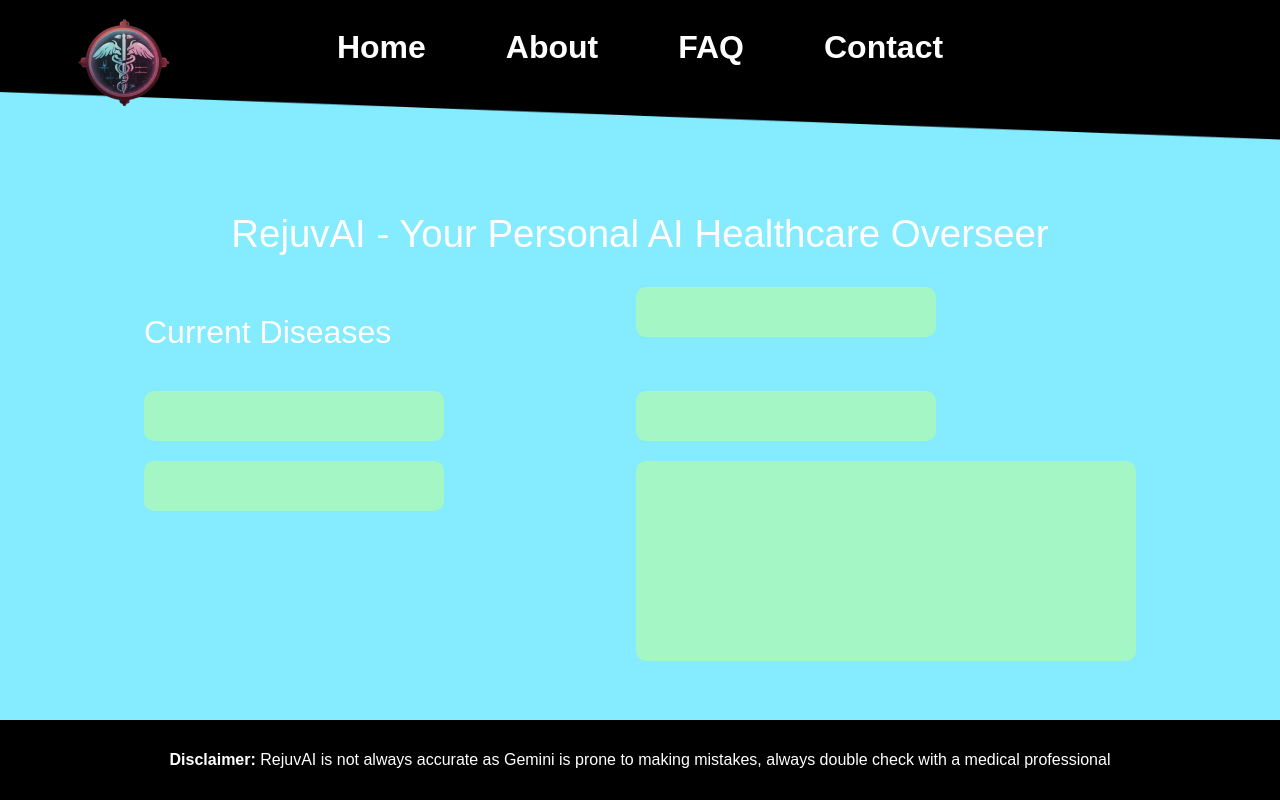
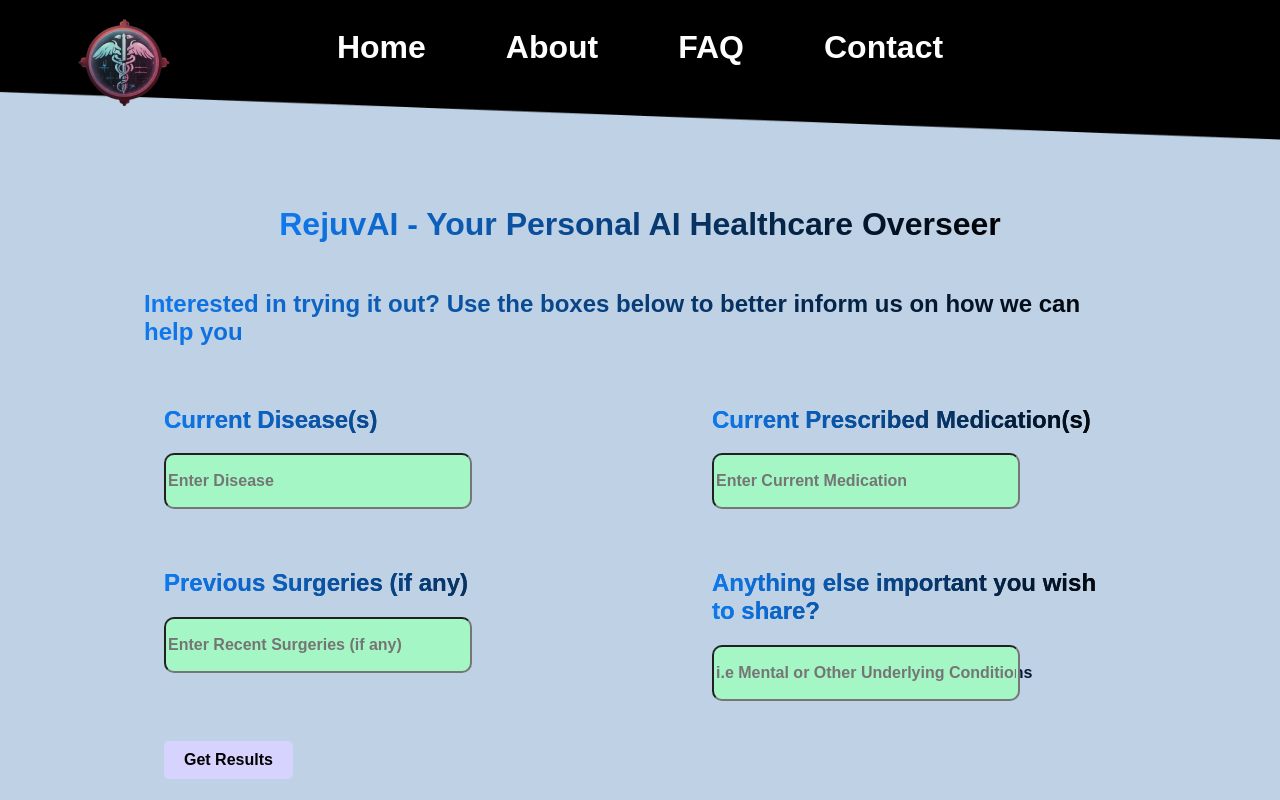
Before and after one commit to SameerSul/GoogleAIHackathonProject, a SvelteKit app: page / in a window 1280 px wide. Shown: the top 800 px of the page. Built offline with nearby package versions, Linux system fonts and the light colour scheme; a web font is replaced by a local one.

Commit message:
adjustments

```diff
--- a/src/routes/+page.svelte
+++ b/src/routes/+page.svelte
@@ -3,15 +3,33 @@
 </script>
 
 <section>
-    <h1>RejuvAI - Your Personal AI Healthcare Overseer</h1>
+    <h1 class="larger-text">RejuvAI - Your Personal AI Healthcare Overseer</h1>
+    <h2 class="large-text">Interested in trying it out? Use the boxes below to better inform us on how we can help you</h2>
 
     <div class="container">
-       <h2 class="larger-text">Current Diseases</h2>
-																				<div class="textbox"></div>
-        <div class="textbox"></div>
-        <div class="textbox"></div>
-        <div class="textbox"></div>
-        <div class="large-textbox"></div>
+        <div class = "input-container">
+            <h2 class="large-text">Current Disease(s)</h2>
+            <input class = "textbox" type="Disease" placeholder="Enter Disease">
+        </div>
+        <div class = "input-container">
+            <h2 class="large-text">Current Prescribed Medication(s)</h2>
+            <input class = "textbox" type="Medication" placeholder="Enter Current Medication">
+        </div>
+        <div class = "input-container">
+            <h2 class="large-text">Previous Surgeries (if any)</h2>
+            <input class = "textbox" type="Surgery" placeholder="Enter Recent Surgeries (if any)">
+        </div>
+        <div class = "input-container">
+            <h2 class="large-text">Anything else important you wish to share?</h2>
+            <input class = "textbox" type="Misc" placeholder="i.e Mental or Other Underlying Conditions">
+        </div>
+                <div class="button-container"><input class="button" type="button" value="Get Results"> </div>
+        <p></p>
+        <div class = "large-input-container">
+            <h2 class="large-text">Program Result</h2>
+            <input class = "large-textbox" type="Disease" placeholder="Output">
+        </div>
+
     </div>
 </section>
 
@@ -25,14 +43,38 @@
     }
 
     .container {
+        padding: 20px;
         display: grid;
         grid-template-columns: repeat(2, 1fr); /* Two columns */
-        gap: 20px; /* Adjust the gap between items */
+        gap: 40px; /* Adjust the gap between items */
     }
+
+    .input-container {
+        background: linear-gradient(to right, #0F79EE, #000000);
+        background-clip: text;
+        color: transparent;
+    }
+
+    .large-input-container {
+        display:block;
+        background: linear-gradient(to right, #0F79EE, #000000);
+        background-clip: text;
+        color: transparent;
+    }
+
+    .button-container {
+        display:block;
+        background: linear-gradient(to right, #0F79EE, #000000);
+        background-clip: text;
+        color: transparent;
+    }
+
+
 
     .textbox {
         width: 300px;
         height: 50px;
+        font-weight:bold;
         background-color: #A4F7C5; /* Fill color */
         border-radius: 10px;
     }
@@ -40,17 +82,39 @@
     .large-textbox {
         width: 500px;
         height: 200px;
+        font-weight:bold;
         background-color: #A4F7C5; /* Fill color */
         border-radius: 10px;
     }
-
-    h2 {
-        margin-bottom: 20px;
+    .button {
+        border: none;
+        font-weight:bolder;
+        display:flex;
+        border-radius: 5px; /* Adjust the radius as needed */
+        padding: 10px 20px; /* Adjust padding as needed */
+        background-color: #d6d4ff; /* Change background color if desired */
+        color: #000000; /* Change text color if desired */
+        cursor: pointer;
     }
 
+
+    .large-text {
+        font-weight: bold;
+        font-size: 1.5em;
+        background: linear-gradient(to right, #0F79EE, #000000);
+        background-clip: text;
+        color: transparent;
+    }
+
+
+
 .larger-text {
+    font-weight:bold;
+    font-size:2em;
+    background: linear-gradient(to right, #0F79EE, #000000);
+    background-clip: text;
+    color: transparent;
+}
 
-    font-size:2em;
 
-}
 </style>
--- a/src/routes/styles.css
+++ b/src/routes/styles.css
@@ -6,8 +6,8 @@
 	--font-body: 'Georama', Arial, -apple-system, BlinkMacSystemFont, 'Segoe UI', Roboto, Oxygen, Ubuntu,
 		Cantarell, 'Open Sans', 'Helvetica Neue', sans-serif;
 	--font-mono: 'Fira Mono', monospace;
-	--color-bg-1: #85ebff;
-	--color-bg-2: #85ebff;
+	--color-bg-1: #bfd1e5;
+	--color-bg-2: #bfd1e5;
 	--color-theme-1: #ffffff;
 	--color-theme-2: #781e32;
 	--color-text: #ffffff;
```
